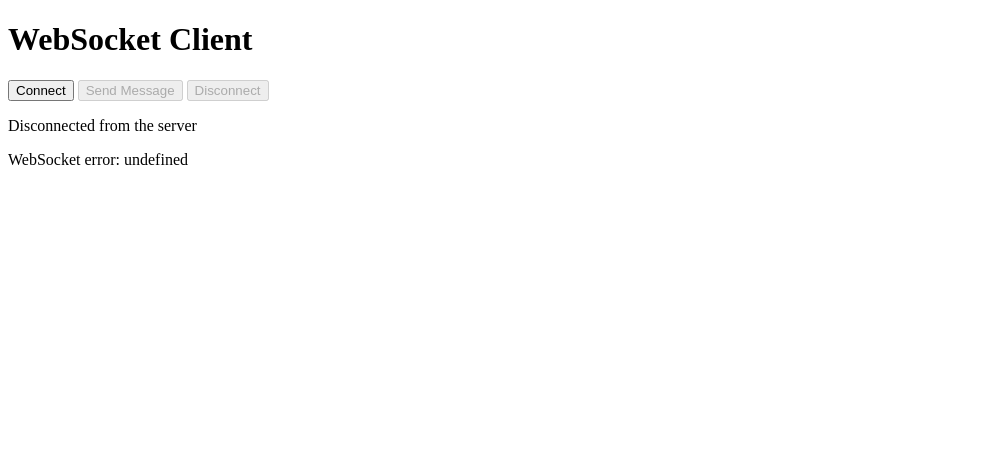
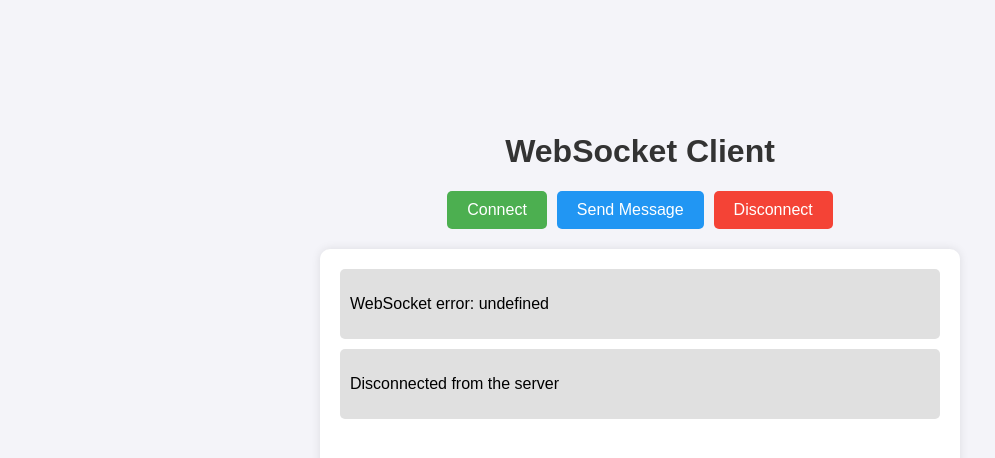
Before and after one commit to KangmoonSeo/awesome-ws, a plain HTML site: page client/index.html in a window 1280 px wide. Both pictures are taken after a click on the button "Connect". Shown: the whole page, without its empty margins (0-995 px from the left). Drawn offline with Linux system fonts and the light colour scheme.

Commit message:
feat: apply modern template design

```diff
--- a/client/index.html
+++ b/client/index.html
@@ -3,6 +3,82 @@
   <head>
     <title>WebSocket Client</title>
     <style>
+      body {
+        font-family: "Arial", sans-serif;
+        background-color: #f4f4f9;
+        margin: 0;
+        display: flex;
+        flex-direction: column;
+        align-items: center;
+        justify-content: center;
+        height: 100vh;
+      }
+
+      h1 {
+        color: #333;
+      }
+
+      #controls {
+        display: flex;
+        gap: 10px;
+        margin-bottom: 20px;
+      }
+
+      button {
+        padding: 10px 20px;
+        border: none;
+        border-radius: 5px;
+        cursor: pointer;
+        font-size: 16px;
+      }
+
+      #connectButton {
+        background-color: #4caf50;
+        color: white;
+      }
+
+      #sendButton {
+        background-color: #2196f3;
+        color: white;
+      }
+
+      #disconnectButton {
+        background-color: #f44336;
+        color: white;
+      }
+
+      button:disabled {
+        background-color: #bdbdbd;
+        cursor: not-allowed;
+      }
+
+      #messages {
+        width: 80%;
+        max-width: 600px;
+        height: 400px;
+        overflow-y: auto;
+        background-color: #fff;
+        border-radius: 10px;
+        box-shadow: 0 0 10px rgba(0, 0, 0, 0.1);
+        padding: 20px;
+      }
+
+      .message {
+        margin-bottom: 10px;
+        padding: 10px;
+        border-radius: 5px;
+        background-color: #e0e0e0;
+      }
+
+      .message.qa {
+        background-color: #cce7ff;
+      }
+
+      .glowing-text {
+        animation: glow 2.718s linear infinite;
+        font-weight: bold;
+      }
+
       @keyframes glow {
         0% {
           color: red;
@@ -25,38 +101,40 @@
           text-shadow: 0 0 10px purple;
         }
       }
-      .glowing-text {
-        animation: glow 2.718s linear infinite;
-        font-weight: bold;
-      }
     </style>
   </head>
   <body>
     <h1>WebSocket Client</h1>
-    <button id="connectButton">Connect</button>
-    <button id="sendButton" disabled>Send Message</button>
-    <button id="disconnectButton" disabled>Disconnect</button>
+    <div id="controls">
+      <button id="connectButton">Connect</button>
+      <button id="sendButton" disabled>Send Message</button>
+      <button id="disconnectButton" disabled>Disconnect</button>
+    </div>
     <div id="messages"></div>
 
     <script>
       let socket;
       const messages = document.getElementById("messages");
 
-      function addMessage(content) {
+      function addMessage(content, isQA = false) {
         const messageElement = document.createElement("div");
+        messageElement.className = `message${isQA ? " qa" : ""}`;
         messageElement.innerHTML = `<p>${content}</p>`;
-        messages.insertBefore(messageElement, messages.firstChild);
+        messages.appendChild(messageElement);
+        messages.scrollTop = messages.scrollHeight;
       }
 
       function addQAMessage(question, answer) {
         const messageElement = document.createElement("div");
+        messageElement.className = "message qa";
         messageElement.innerHTML = `
           <p>
             ${question}
             <span class="glowing-text">${answer}</span>
           </p>
         `;
-        messages.insertBefore(messageElement, messages.firstChild);
+        messages.appendChild(messageElement);
+        messages.scrollTop = messages.scrollHeight;
       }
 
       document.getElementById("connectButton").addEventListener("click", () => {
```
